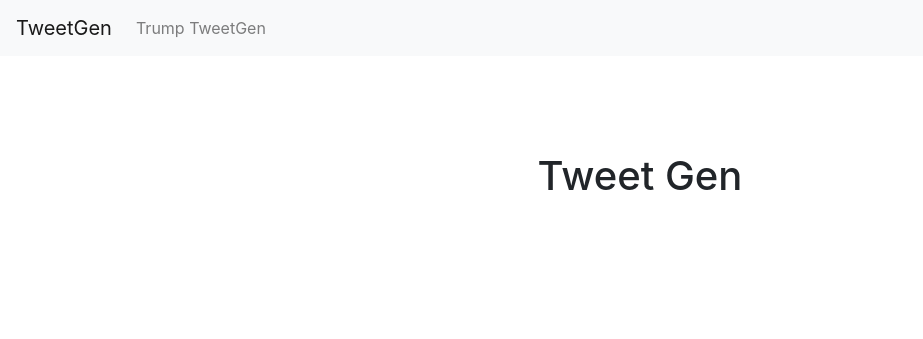
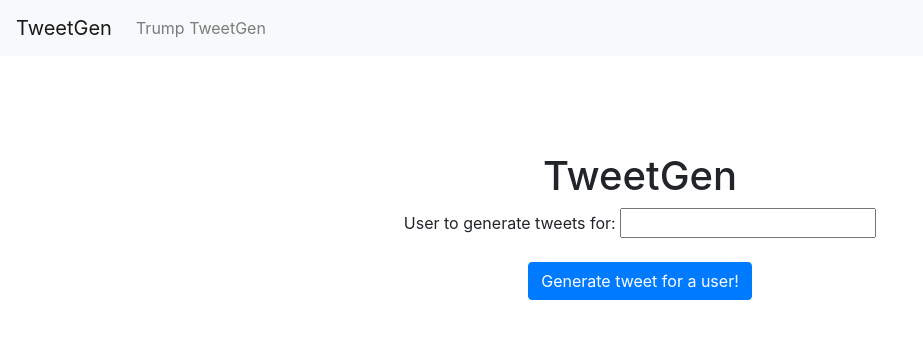
Before and after one commit to tempor1s/tweetgen, a Flask app: page / in a window 1280 px wide. Shown: the top 339 px of the page, without its empty margins (0-923 px from the left). Run offline with Flask 2, Linux system fonts and the light colour scheme; some libraries are stand-ins or nearby versions.

Commit message:
[add] the ability to generate tweets for a specific user through a form

```diff
--- a/app.py
+++ b/app.py
@@ -34,6 +34,13 @@ markov = Markov(words, 2)
 
 @app.route('/', methods=['GET', 'POST'])
 def index():
+    username = ''
+    if request.method == 'POST':
+        username = request.form.get('username')
+
+        return redirect(url_for('user', username=username))
+        # return render_template('index.html', username=username)
+
     return render_template('index.html')
 
 @app.route('/donald-tweetgen', methods=['GET', 'POST'])
--- a/templates/index.html
+++ b/templates/index.html
@@ -1,5 +1,17 @@
 {% extends 'base.html' %} {% block content %}
 <div>
-    <h1>Tweet Gen</h1>
+    <h1>TweetGen</h1>
+
+    <div>
+        <form method="POST" action="/">
+            User to generate tweets for:
+            <input id="username" type="text" name="username" />
+            <br />
+            <br />
+            <button class="btn btn-primary" type="submit">
+                Generate tweet for a user!
+            </button>
+        </form>
+    </div>
 </div>
 {% endblock %}
```
